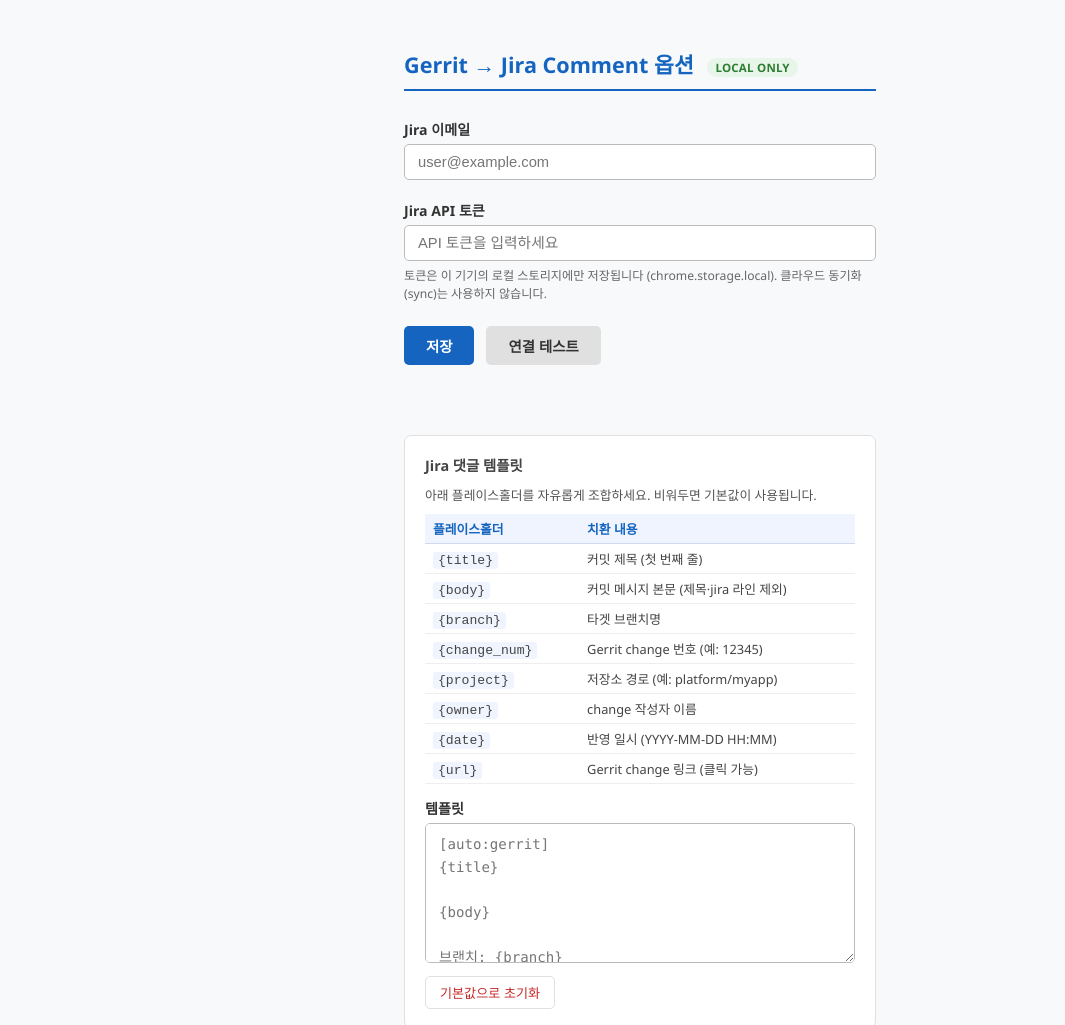
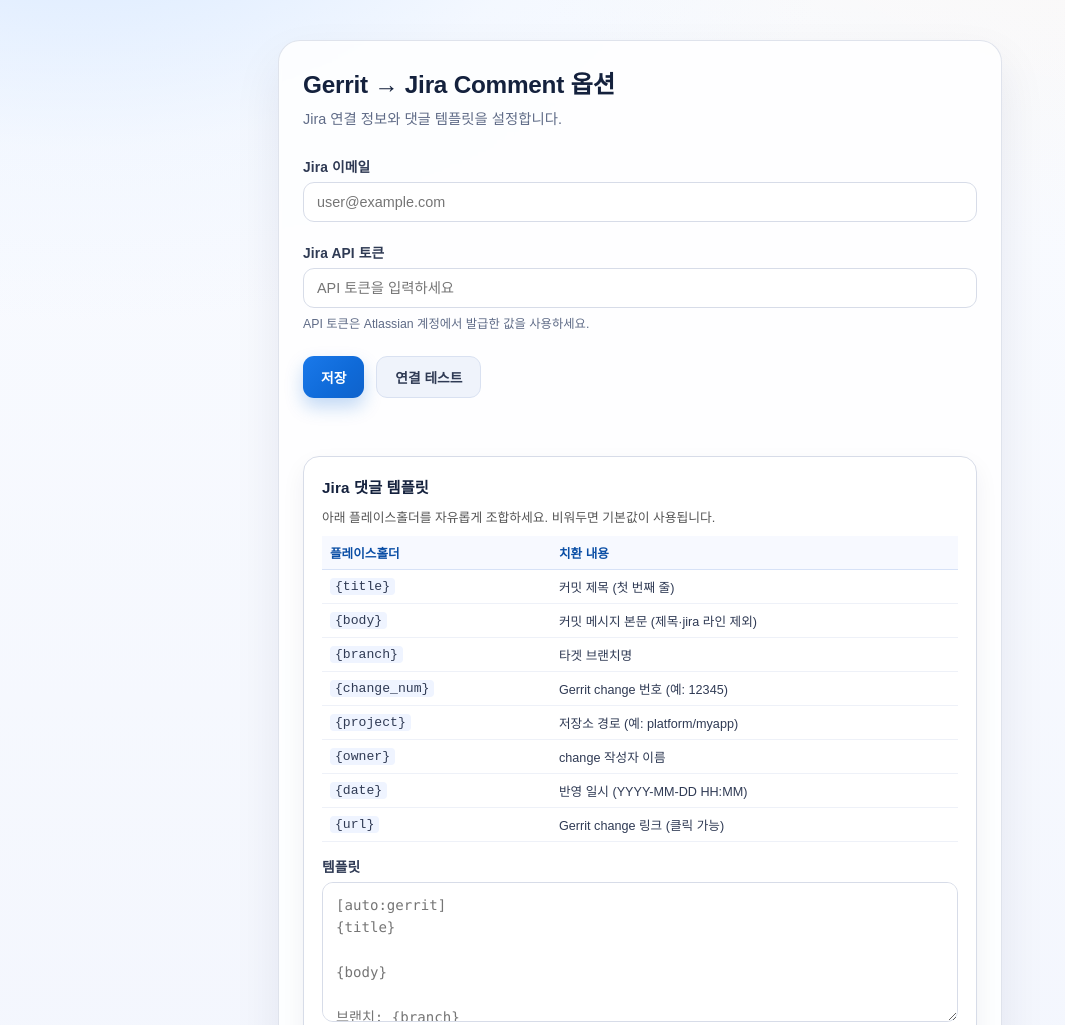
Before and after one commit to osntak/gerrit-jira-automation, a browser extension: page options.html in a window 1280 px wide. Shown: the top 1025 px of the page, without its empty margins (0-1065 px from the left). Drawn offline with Linux system fonts and the light colour scheme.

Commit message:
style: refresh options page UI and remove local-only copy

```diff
--- a/options.html
+++ b/options.html
@@ -7,201 +7,262 @@
   <style>
     *, *::before, *::after { box-sizing: border-box; }
 
+    :root {
+      --ink-900: #14213d;
+      --ink-700: #2f3a54;
+      --ink-500: #5f6b87;
+      --line: #d7dce8;
+      --surface: #ffffff;
+      --surface-soft: #f7f9ff;
+      --brand: #0f6ad8;
+      --brand-strong: #0a4ea5;
+      --ok-bg: #ebfff2;
+      --ok-fg: #137a3d;
+      --err-bg: #fff0f0;
+      --err-fg: #be1f2f;
+      --info-bg: #edf4ff;
+      --info-fg: #0e4f9f;
+    }
+
     body {
-      font-family: 'Segoe UI', system-ui, sans-serif;
-      max-width: 520px;
-      margin: 48px auto;
-      padding: 0 24px 48px;
-      color: #1a1a1a;
-      background: #f8f9fa;
+      font-family: 'SUIT', 'Pretendard', 'Noto Sans KR', 'Apple SD Gothic Neo', sans-serif;
+      max-width: 760px;
+      margin: 0 auto;
+      padding: 40px 18px 56px;
+      color: var(--ink-900);
+      background:
+        radial-gradient(1100px 620px at 6% -8%, #d7e8ff 0, rgba(215, 232, 255, 0.16) 42%, transparent 70%),
+        radial-gradient(1200px 760px at 100% -20%, #ffe8cd 0, rgba(255, 232, 205, 0.14) 36%, transparent 72%),
+        linear-gradient(180deg, #f9fbff 0%, #f2f5fd 100%);
+    }
+
+    .page-shell {
+      background: rgba(255, 255, 255, 0.82);
+      border: 1px solid rgba(215, 220, 232, 0.8);
+      border-radius: 22px;
+      backdrop-filter: blur(2px);
+      box-shadow: 0 22px 48px rgba(16, 29, 58, 0.08);
+      padding: 24px;
     }
 
     h1 {
-      font-size: 1.35rem;
+      font-size: 1.52rem;
       font-weight: 700;
-      color: #1565c0;
-      border-bottom: 2px solid #1565c0;
-      padding-bottom: 10px;
-      margin-bottom: 28px;
+      color: var(--ink-900);
+      margin: 0;
+      letter-spacing: -0.01em;
+    }
+
+    .subtitle {
+      margin: 8px 0 24px;
+      font-size: 0.9rem;
+      color: var(--ink-500);
+      line-height: 1.65;
     }
 
     label {
       display: block;
-      margin: 20px 0 5px;
+      margin: 20px 0 6px;
       font-weight: 600;
-      font-size: 0.88rem;
-      color: #333;
+      font-size: 0.86rem;
+      color: var(--ink-700);
+      letter-spacing: 0.01em;
     }
 
     input[type="email"],
     input[type="password"] {
       width: 100%;
-      padding: 9px 13px;
-      border: 1px solid #bbb;
-      border-radius: 5px;
-      font-size: 0.92rem;
-      background: #fff;
-      transition: border-color 0.15s;
+      padding: 11px 13px;
+      border: 1px solid var(--line);
+      border-radius: 11px;
+      font-size: 0.9rem;
+      background: var(--surface);
+      color: var(--ink-900);
+      transition: border-color 0.18s, box-shadow 0.18s, transform 0.18s;
     }
 
     input[type="email"]:focus,
     input[type="password"]:focus {
       outline: none;
-      border-color: #1565c0;
-      box-shadow: 0 0 0 2px rgba(21,101,192,0.15);
+      border-color: var(--brand);
+      box-shadow: 0 0 0 3px rgba(15, 106, 216, 0.14);
+      transform: translateY(-1px);
     }
 
     .field-note {
-      font-size: 0.76rem;
-      color: #666;
-      margin-top: 5px;
+      font-size: 0.77rem;
+      color: var(--ink-500);
+      margin-top: 6px;
     }
 
     .btn-row {
       display: flex;
       gap: 12px;
       margin-top: 24px;
+      flex-wrap: wrap;
     }
 
     button {
-      padding: 9px 22px;
+      padding: 10px 18px;
       border: none;
-      border-radius: 5px;
-      font-size: 0.9rem;
+      border-radius: 11px;
+      font-size: 0.86rem;
       font-weight: 600;
       cursor: pointer;
-      transition: background 0.15s;
+      transition: transform 0.15s ease, box-shadow 0.15s ease, background 0.15s ease;
+    }
+
+    button:hover {
+      transform: translateY(-1px);
     }
 
     #btn-save {
-      background: #1565c0;
+      background: linear-gradient(135deg, #1a79ea 0%, var(--brand) 60%, #0f62cb 100%);
       color: #fff;
+      box-shadow: 0 9px 18px rgba(15, 106, 216, 0.25);
     }
-    #btn-save:hover { background: #0d47a1; }
+    #btn-save:hover {
+      background: linear-gradient(135deg, #1582ff 0%, #0f6ad8 55%, #0d57b8 100%);
+      box-shadow: 0 11px 20px rgba(15, 106, 216, 0.31);
+    }
 
     #btn-test {
-      background: #e0e0e0;
-      color: #333;
+      background: #eff3fb;
+      color: var(--ink-700);
+      border: 1px solid #d9e1f1;
     }
-    #btn-test:hover { background: #bdbdbd; }
+    #btn-test:hover { background: #e7eefc; }
     #btn-test:disabled {
       opacity: 0.55;
       cursor: not-allowed;
+      transform: none;
     }
 
     #status {
       margin-top: 16px;
       min-height: 22px;
-      font-size: 0.86rem;
-      padding: 7px 12px;
-      border-radius: 5px;
+      font-size: 0.83rem;
+      padding: 9px 12px;
+      border-radius: 10px;
       line-height: 1.5;
     }
     #status:empty { padding: 0; }
-    #status.ok  { background: #e8f5e9; color: #2e7d32; }
-    #status.err { background: #ffebee; color: #c62828; }
-    #status.inf { background: #e3f2fd; color: #1565c0; }
+    #status.ok  { background: var(--ok-bg); color: var(--ok-fg); }
+    #status.err { background: var(--err-bg); color: var(--err-fg); }
+    #status.inf { background: var(--info-bg); color: var(--info-fg); }
 
     .section {
-      background: #fff;
-      border: 1px solid #e0e0e0;
-      border-radius: 7px;
-      padding: 18px 20px;
-      margin-top: 32px;
+      background: var(--surface);
+      border: 1px solid var(--line);
+      border-radius: 16px;
+      padding: 18px;
+      margin-top: 20px;
+      box-shadow: 0 10px 24px rgba(23, 40, 70, 0.06);
     }
     .section h2 {
-      font-size: 0.9rem;
+      font-size: 0.95rem;
       font-weight: 700;
       margin: 0 0 10px;
-      color: #444;
+      color: var(--ink-900);
+      letter-spacing: 0.01em;
     }
     .section ul {
       margin: 0;
       padding-left: 20px;
-      font-size: 0.81rem;
-      color: #555;
-      line-height: 1.9;
+      font-size: 0.82rem;
+      color: var(--ink-700);
+      line-height: 1.8;
     }
     .section a {
-      color: #1565c0;
+      color: var(--brand-strong);
     }
 
     textarea {
       width: 100%;
-      padding: 9px 13px;
-      border: 1px solid #bbb;
-      border-radius: 5px;
+      padding: 11px 13px;
+      border: 1px solid var(--line);
+      border-radius: 11px;
       font-size: 0.88rem;
       font-family: 'Consolas', 'Menlo', monospace;
-      background: #fff;
+      background: var(--surface);
+      color: var(--ink-900);
       resize: vertical;
       min-height: 140px;
       line-height: 1.6;
-      transition: border-color 0.15s;
+      transition: border-color 0.15s, box-shadow 0.15s;
     }
     textarea:focus {
       outline: none;
-      border-color: #1565c0;
-      box-shadow: 0 0 0 2px rgba(21,101,192,0.15);
+      border-color: var(--brand);
+      box-shadow: 0 0 0 3px rgba(15, 106, 216, 0.14);
     }
 
     .placeholder-table {
       width: 100%;
       border-collapse: collapse;
-      font-size: 0.8rem;
+      font-size: 0.79rem;
       margin-top: 10px;
     }
     .placeholder-table th {
       text-align: left;
-      padding: 5px 8px;
-      background: #f0f4ff;
-      color: #1565c0;
+      padding: 7px 8px;
+      background: var(--surface-soft);
+      color: var(--brand-strong);
       font-weight: 700;
-      border-bottom: 1px solid #d0d9f0;
+      border-bottom: 1px solid #d7e2f7;
     }
     .placeholder-table td {
-      padding: 5px 8px;
-      border-bottom: 1px solid #eee;
-      color: #444;
+      padding: 7px 8px;
+      border-bottom: 1px solid #eef1f8;
+      color: var(--ink-700);
     }
     .placeholder-table td code {
-      background: #f0f4ff;
+      background: #eff4ff;
       padding: 1px 5px;
-      border-radius: 3px;
+      border-radius: 4px;
       font-size: 0.82rem;
     }
 
     #btn-reset {
-      background: #fff;
-      color: #c62828;
-      border: 1px solid #e0e0e0;
+      background: #fff6f6;
+      color: #bc2630;
+      border: 1px solid #f0c9cf;
       font-size: 0.82rem;
-      font-weight: 500;
+      font-weight: 600;
       padding: 6px 14px;
       margin-top: 8px;
       display: block;
     }
-    #btn-reset:hover { background: #ffebee; border-color: #c62828; }
+    #btn-reset:hover { background: #ffeef0; border-color: #df9ea7; }
 
-    .security-badge {
-      display: inline-block;
-      background: #e8f5e9;
-      color: #2e7d32;
-      font-size: 0.72rem;
-      font-weight: 700;
-      padding: 2px 8px;
-      border-radius: 20px;
-      margin-left: 8px;
-      vertical-align: middle;
-      letter-spacing: 0.02em;
+    @media (max-width: 640px) {
+      body {
+        padding: 16px 10px 28px;
+      }
+
+      .page-shell {
+        border-radius: 16px;
+        padding: 16px;
+      }
+
+      h1 {
+        font-size: 1.28rem;
+      }
+
+      .section {
+        padding: 14px;
+      }
+
+      .placeholder-table {
+        font-size: 0.74rem;
+      }
     }
   </style>
 </head>
 <body>
-  <h1>
-    Gerrit → Jira Comment 옵션
-    <span class="security-badge">LOCAL ONLY</span>
-  </h1>
+  <main class="page-shell">
+    <h1>Gerrit → Jira Comment 옵션</h1>
+    <p class="subtitle">Jira 연결 정보와 댓글 템플릿을 설정합니다.</p>
 
   <label for="email">Jira 이메일</label>
   <input
@@ -221,8 +282,7 @@
     spellcheck="false"
   >
   <div class="field-note">
-    토큰은 이 기기의 로컬 스토리지에만 저장됩니다 (chrome.storage.local).
-    클라우드 동기화(sync)는 사용하지 않습니다.
+    API 토큰은 Atlassian 계정에서 발급한 값을 사용하세요.
   </div>
 
   <div class="btn-row">
@@ -295,6 +355,7 @@ Gerrit: {url}"
       </li>
     </ul>
   </div>
+  </main>
 
   <script src="message_types.js"></script>
   <script src="options.js"></script>
```
